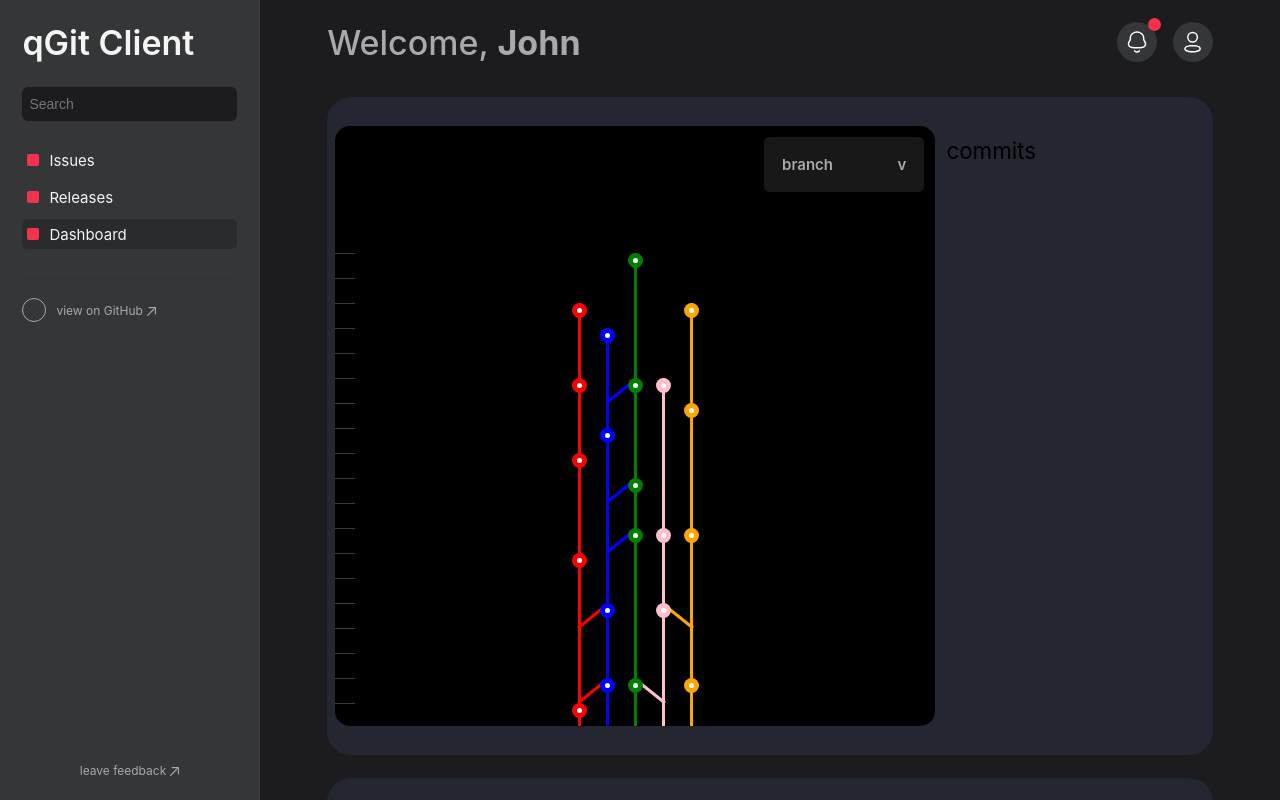
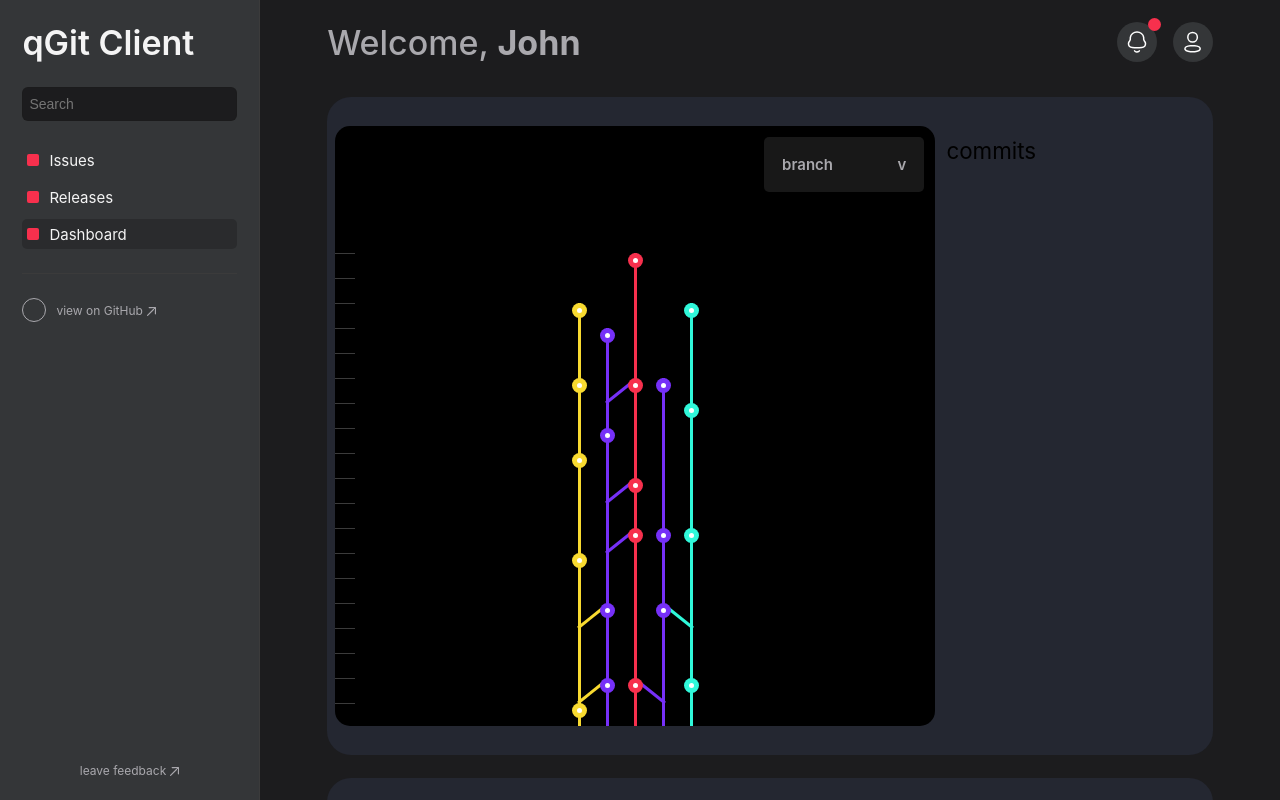
Before and after one commit to boltzmannsBane/QRgit, a React (Create React App) app: page / in a window 1280 px wide. Built offline with nearby package versions, Linux system fonts and the light colour scheme.

Commit message:
more advances with git topology map. advancing to commit details view

```diff
--- a/src/App.css
+++ b/src/App.css
@@ -1100,6 +1100,12 @@ p {
   transform: scale(1) !important;
 }
 
+@media screen and (max-width: 1064px) {
+  .cursor {
+    display: none;
+  }
+}
+
 .git-topology {
   position: relative;
   transform: translateY(0);
@@ -1114,6 +1120,18 @@ p {
   border-radius: 15px;
   padding: 0 !important;
 }
+
+.commit-details-card {
+  position: sticky;
+  width: 100% !important;
+  min-height: 100px !important;
+  border-radius: 10px;
+  background: rgba(128, 128, 128, 0.3);
+  backdrop-filter: blur(20px);
+  bottom: 0;
+  left: 0;
+}
+
 .git-topology .view-more {
   background: rgba(228, 228, 228, 0.1);
   position: sticky;
@@ -1210,6 +1228,22 @@ p {
   justify-content: center;
   align-items: center;
 }
+
+.commit-node::before {
+  position: absolute;
+  opacity: 0;
+  width: 140%;
+  height: 140%;
+  content: "";
+  background: white;
+  border-radius: 100%;
+  z-index: -100;
+  transition: 0.3s ease-in-out;
+}
+.commit-node.active::before {
+  opacity: 1;
+}
+
 .commit-node::after {
   content: "";
   width: 5px;
--- a/src/components/DashboardComponents.js
+++ b/src/components/DashboardComponents.js
@@ -237,7 +237,7 @@ const GitTopology = () => {
     }
   }, []);
 
-  const colors = ["red", "blue", "green", "pink", "orange"];
+  const colors = ["#F8DA30", "#7630F8", "#F7304D", "#7630F8", "#30F8DA"];
   const gitMapElementsTable = (branchIndex, vertIndex) => [
     // 0 - "nothing"
     <div class="branch" />,
@@ -324,13 +324,15 @@ const GitTopology = () => {
         </span>
       </div>
       <div class="box">{rows}</div>
-      <div class="penis" />
     </div>
   );
 };
 
 const CommitNode = ({ data }) => {
   const [hovered, setHovered] = useState(false);
+  const [active, setActive] = useState(false);
+
+  const id = makeid(6);
 
   function makeid(length) {
     var result = [];
@@ -344,12 +346,29 @@ const CommitNode = ({ data }) => {
     }
     return result.join("");
   }
+
+  useEffect(() => {
+    // select a current node
+    const node = document.getElementById(id);
+    // handle click on that node
+    node.addEventListener("click", () => {
+      //create a list of active nodes
+      const activeNodes = document.getElementsByClassName("commit-node active");
+      // convert HTML collection into a mappable array
+      const activeNodesArray = Array.from(activeNodes);
+      // remove active class from the old nodes
+      activeNodesArray !== [] &&
+        activeNodesArray.map((el) => el.classList.remove("active"));
+      // add active class to the current node
+      !node.classList.contains("active") && node.classList.add("active");
+    });
+  }, []);
   return (
     <div
       onMouseOver={() => setHovered(true)}
       onMouseLeave={() => setHovered(false)}
-      class="commit-node"
-      id={makeid(6)}
+      class={`commit-node `}
+      id={id}
     >
       <AnimatePresence>
         {hovered && (
```
